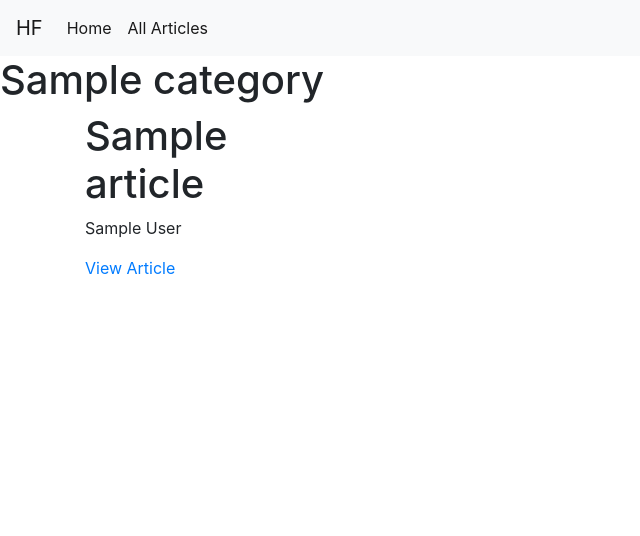
After one commit to JoinCODED/NationalFundCommunity, a Django app: page /articles/category/1 in a window 1280 px wide. The commit adds this page. Shown: the top 536 px of the page, without its empty margins (0-640 px from the left). Run offline with Django 3.2, Linux system fonts and the light colour scheme; tables that the repository leaves empty hold one stand-in row (values such as "Sample post"); some libraries are stand-ins or nearby versions.

Commit message:
Categories have been created and linked

```diff
--- a/NFproject/NFproject/urls.py
+++ b/NFproject/NFproject/urls.py
@@ -23,5 +23,6 @@ urlpatterns = [
     path('', views.home, name='home'),
     path('articles/', views.all_articles, name='all_articles'),
     path('articles/<int:article_id>', views.article, name='article'),
+    path('articles/category/<int:category_id>', views.category, name='category'),
     path('admin/', admin.site.urls)
 ] + static(settings.MEDIA_URL, document_root= settings.MEDIA_ROOT)
--- a/NFproject/articles/admin.py
+++ b/NFproject/articles/admin.py
@@ -1,10 +1,11 @@
 from django.contrib import admin
 
 # Register your models here.
-from .models import Article
+from .models import Article, Category
 
 class articleAdmin (admin.ModelAdmin):
   list_display= ('title','author','created_at')
 
 
 admin.site.register(Article,articleAdmin)
+admin.site.register(Category)
--- a/NFproject/articles/models.py
+++ b/NFproject/articles/models.py
@@ -1,12 +1,20 @@
 from django.db import models
 
+
+
 # Create your models here.
-class Article(models. Model):
+class Category (models.Model):
+    name = models.CharField(max_length=30)
+    def __str__(self):
+        return self.name
+
+
+class Article(models.Model):
     author= models.CharField(max_length=20)
     title = models.CharField(max_length=30)
     created_at = models.DateTimeField(auto_now_add=True)
     featured = models.BooleanField()
-    tags= models.CharField(max_length=20)
+    category= models.ForeignKey(Category, blank=True, null=True, on_delete=models.SET_NULL, related_name='belongsTo')
     content= models.TextField()
     picture = models.ImageField(upload_to='article_pictures', blank= True)
 
--- a/NFproject/articles/templates/article.html
+++ b/NFproject/articles/templates/article.html
@@ -8,6 +8,9 @@
 
 <h3>{{article.author}}</h3>
 <h4>{{article.created_at}}</h4>
+{% if article.category%}
+<a href="{% url 'category' article.category_id %}"<h4>{{article.category.name}}</h4>>
+  {% endif %}
 {% if article.picture %}
 <img src={{article.picture.url}}>
 {% endif %}
--- /dev/null
+++ b/NFproject/articles/templates/category.html
@@ -0,0 +1,17 @@
+
+{% extends 'base.html' %}
+
+{% block content %}
+<h1> {{category.name}}</h1>
+  <div class="container">
+    <div class="row">
+      {% for article in category.belongsTo.all %}
+      <div class="col-sm-3">
+        <h1> {{ article.title}} </h1>
+        <p> {{article.author}}</p>
+          <p> <a href="{% url 'article' article.id %}">View Article</a> </p>
+      </div>
+     {% endfor %}
+    </div>
+  </div>
+{% endblock %}
--- a/NFproject/articles/views.py
+++ b/NFproject/articles/views.py
@@ -1,5 +1,5 @@
 from django.shortcuts import render, get_object_or_404
-from .models import Article
+from .models import Article, Category
 
 def home (request):
     articleList = Article.objects.all().filter(featured=True)
@@ -12,3 +12,6 @@ def article (request,article_id):
 def all_articles (request):
     articleList = Article.objects.all()
     return render(request,"all_Articles.html",context={'articles':articleList})
+def category (request,category_id):
+    _category = get_object_or_404(Category,id=category_id)
+    return render (request,'category.html',context={'category':_category})
```
Also changed, not shown: NFproject/articles/migrations/0005_auto_20180221_1503.py (added), NFproject/articles/migrations/0006_auto_20180221_1516.py (added).
